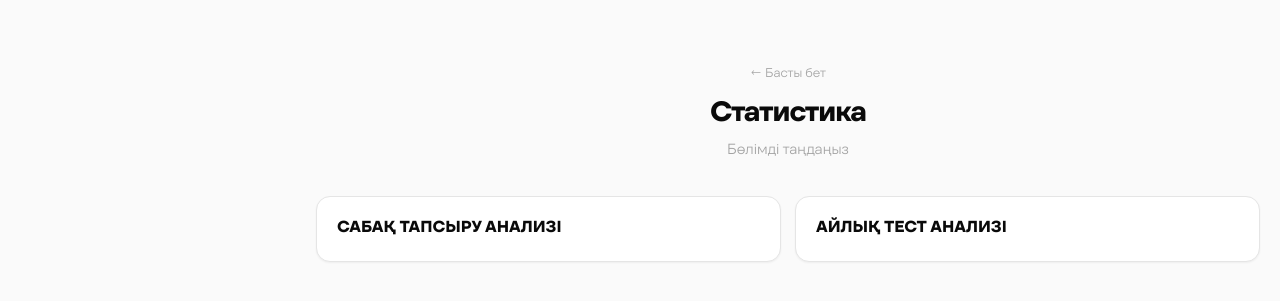
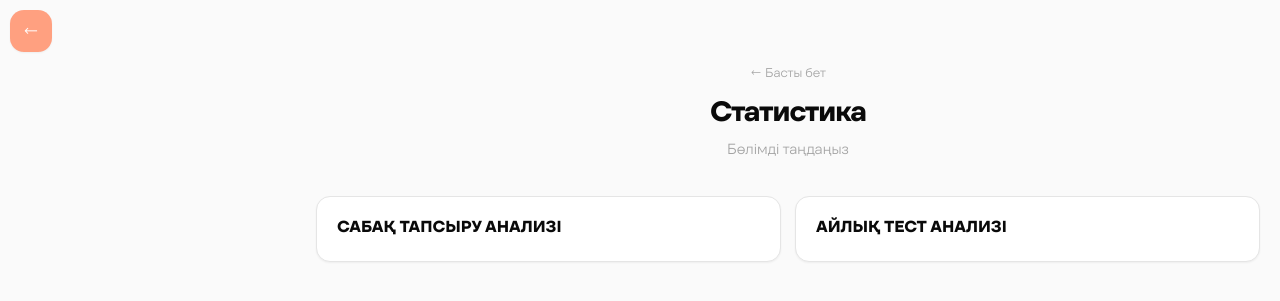
Before and after one commit to kuanushernar06-gif/analysis_work, a Flask app: page /statistics in a window 1280 px wide. Shown: the top 301 px of the page. Run offline with Flask 3, Linux system fonts and the light colour scheme; the visitor is signed in with stand-in values (Sample User, id 1); parts of the project's set-up code (start-up, migrations or seed data) failed here and were passed over; some libraries are stand-ins or nearby versions.

Commit message:
Add fixed home-edge link on sidebar-less pages, remove backup link for now
- category_picker/program_detail/stream_detail (СТ, АТ, Статистика flows)
  now show a small fixed "← Басты бет" tab pinned to the left screen edge,
  matching the sidebar's own floating-tab look, so there's always a quick
  way back to the home page from those steps.
- Remove the sidebar-footer data-backup link entirely for now (the /backup
  route itself still works, just not linked anywhere yet) — will be placed
  somewhere else later per request.

Co-Authored-By: Claude Sonnet 5 <noreply@anthropic.com>

```diff
--- a/static/style.css
+++ b/static/style.css
@@ -185,6 +185,29 @@ a { color: var(--accent); }
   box-shadow: var(--shadow-glass);
 }
 .no-sidebar-logout button:hover { border-color: var(--accent); color: var(--accent); }
+/* Сайдбары жоқ беттерде (СТ/АТ/Статистика таңдау қадамдары) де экранның
+   сол жақ шетінде тұрақты "Басты бетке" тетігі тұрады — сайдбары бар
+   беттердегі бұрыштары дөңгеленген "шетте тұрған" карточка стилін
+   қайталайды, сол арқылы навигация сезімі бірізді болады. */
+.home-edge-link {
+  position: fixed;
+  left: 10px;
+  top: 10px;
+  width: 42px;
+  height: 42px;
+  border-radius: 14px;
+  background: var(--sidebar-bg);
+  color: var(--sidebar-text);
+  display: flex;
+  align-items: center;
+  justify-content: center;
+  font-size: 1.1rem;
+  text-decoration: none;
+  box-shadow: var(--shadow-glass);
+  z-index: 40;
+  transition: box-shadow .15s ease;
+}
+.home-edge-link:hover { box-shadow: var(--shadow-hover); }
 /* Сайдбар қолмен ашық қалдырылғанда (.is-pinned), артындағы мазмұн жабылып
    қалмасын деп негізгі контентті де оң жаққа ысырамыз ("push" layout) —
    бұрынғыдай тек үстінен жауып тұратын overlay емес. Тек desktop енінде
@@ -330,16 +353,6 @@ html[data-sidebar-pinned="true"] .site-sidebar-footer {
   transition: transform .15s ease;
 }
 :root[data-theme="dark"] .theme-toggle-thumb { transform: translateX(14px); }
-
-.site-sidebar-backup-link {
-  display: block;
-  text-align: center;
-  color: var(--sidebar-text-muted);
-  font-size: 0.78rem;
-  text-decoration: none;
-  padding: 4px 0 2px;
-}
-.site-sidebar-backup-link:hover { color: var(--sidebar-text); text-decoration: underline; }
 
 .site-sidebar-logout { margin: 0; }
 .site-sidebar-logout button {
--- a/templates/base.html
+++ b/templates/base.html
@@ -69,7 +69,6 @@
         {% endif %}
       </nav>
       <div class="site-sidebar-footer">
-        <a href="{{ url_for('download_backup') }}" class="site-sidebar-backup-link">⬇ Деректердің сақтық көшірмесі</a>
         <button type="button" class="theme-toggle no-print" id="theme-toggle" aria-pressed="false" aria-label="Жарық/қараңғы тақырыпты ауыстыру">
           <span class="theme-toggle-track"><span class="theme-toggle-thumb"></span></span>
           <span class="theme-toggle-label">Қараңғы тақырып</span>
@@ -79,10 +78,17 @@
         </form>
       </div>
     </aside>
-    {% elif request.endpoint == 'index' %}
-    <form method="post" action="{{ url_for('logout') }}" class="no-sidebar-logout no-print">
-      <button type="submit">Шығу</button>
-    </form>
+    {% else %}
+      {% if request.endpoint != 'index' %}
+      <a class="home-edge-link no-print" href="{{ url_for('index') }}" aria-label="Басты бетке өту">
+        <span aria-hidden="true">←</span>
+      </a>
+      {% endif %}
+      {% if request.endpoint == 'index' %}
+      <form method="post" action="{{ url_for('logout') }}" class="no-sidebar-logout no-print">
+        <button type="submit">Шығу</button>
+      </form>
+      {% endif %}
     {% endif %}
     <main class="site-main">
       {% include "_flashes.html" %}
```
